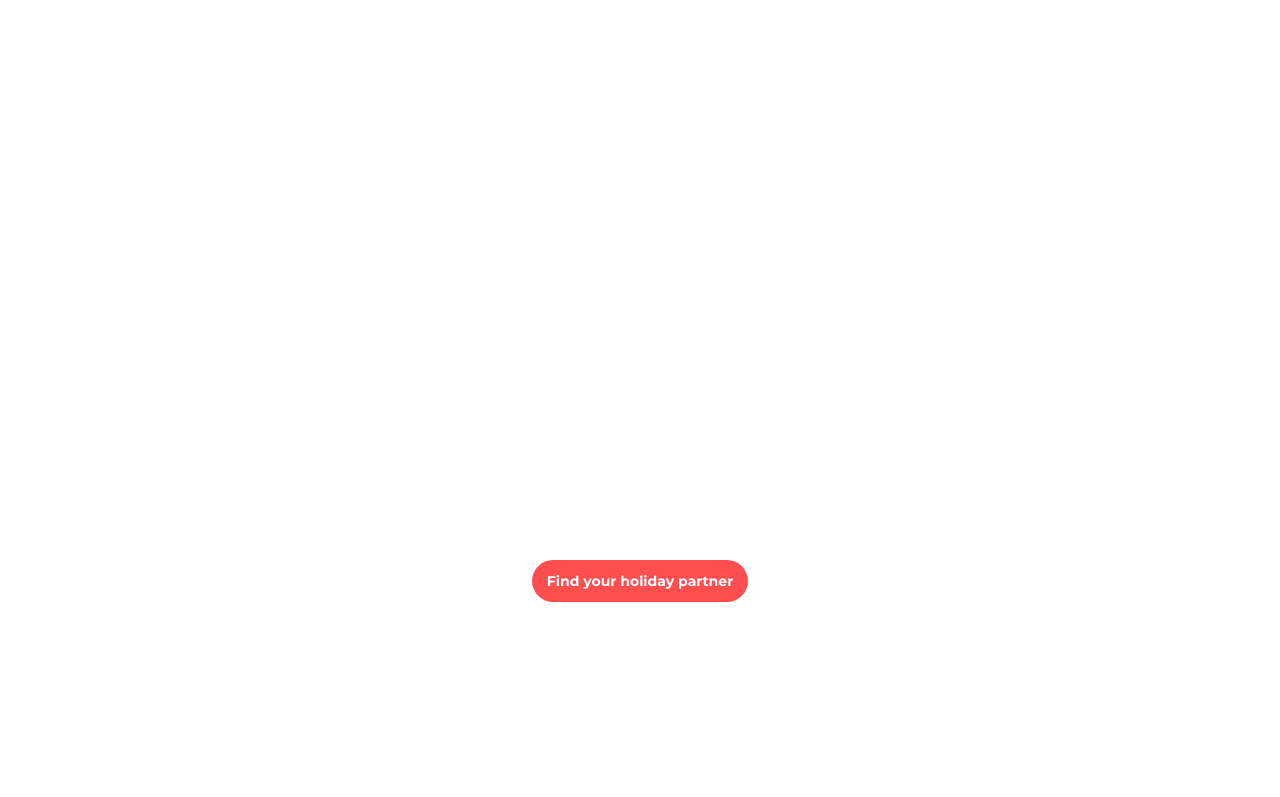
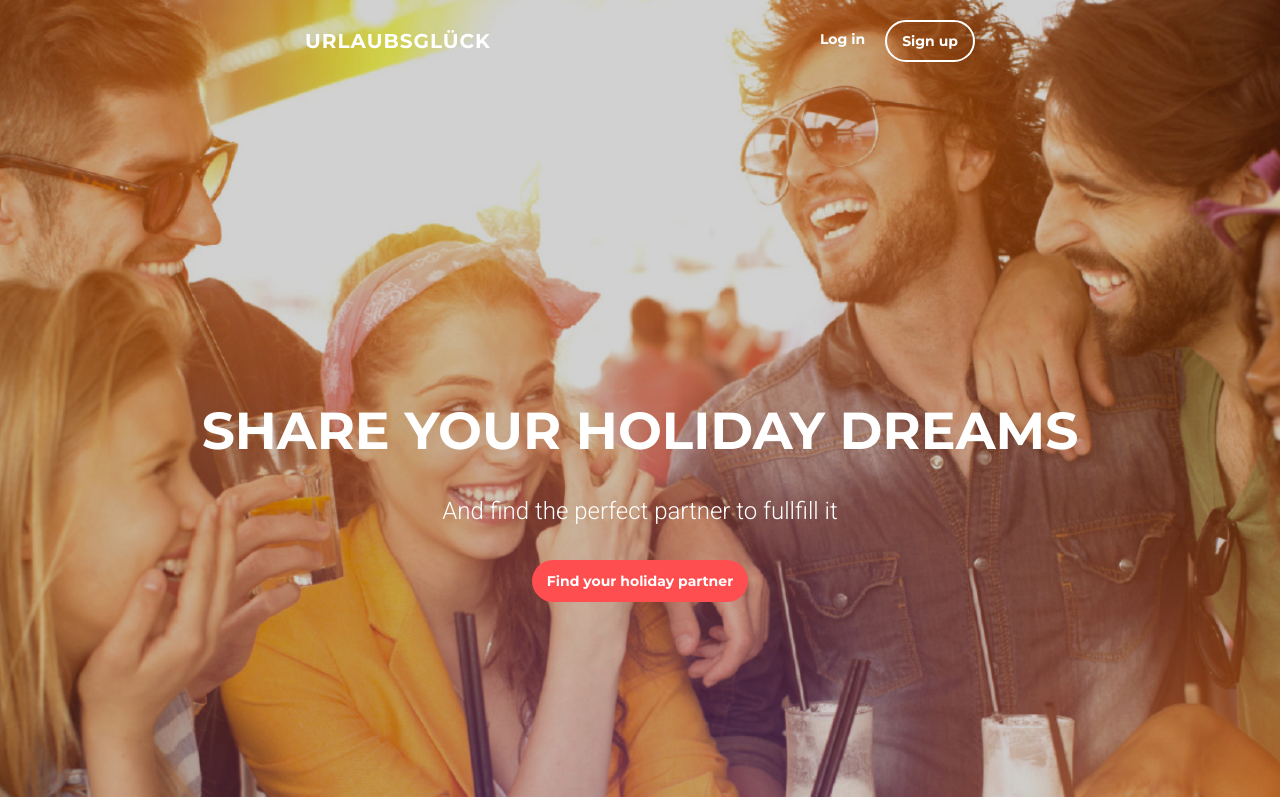
Before and after one commit to vovatrohymenko/holiday_new, a plain HTML site: page index.html in a window 1280 px wide. Shown: the top 797 px of the page. Drawn offline with Linux system fonts and the light colour scheme.

Commit message:
fixed path v3.1

```diff
--- a/src/css/main.css
+++ b/src/css/main.css
@@ -120,7 +120,7 @@ img {
   }
 }
 .hero {
-  background-image: url(./src/img/hero/background.jpg);
+  background-image: url(../img/hero/background.jpg);
   background-position: center;
   background-size: cover;
   height: 100vh;
```
